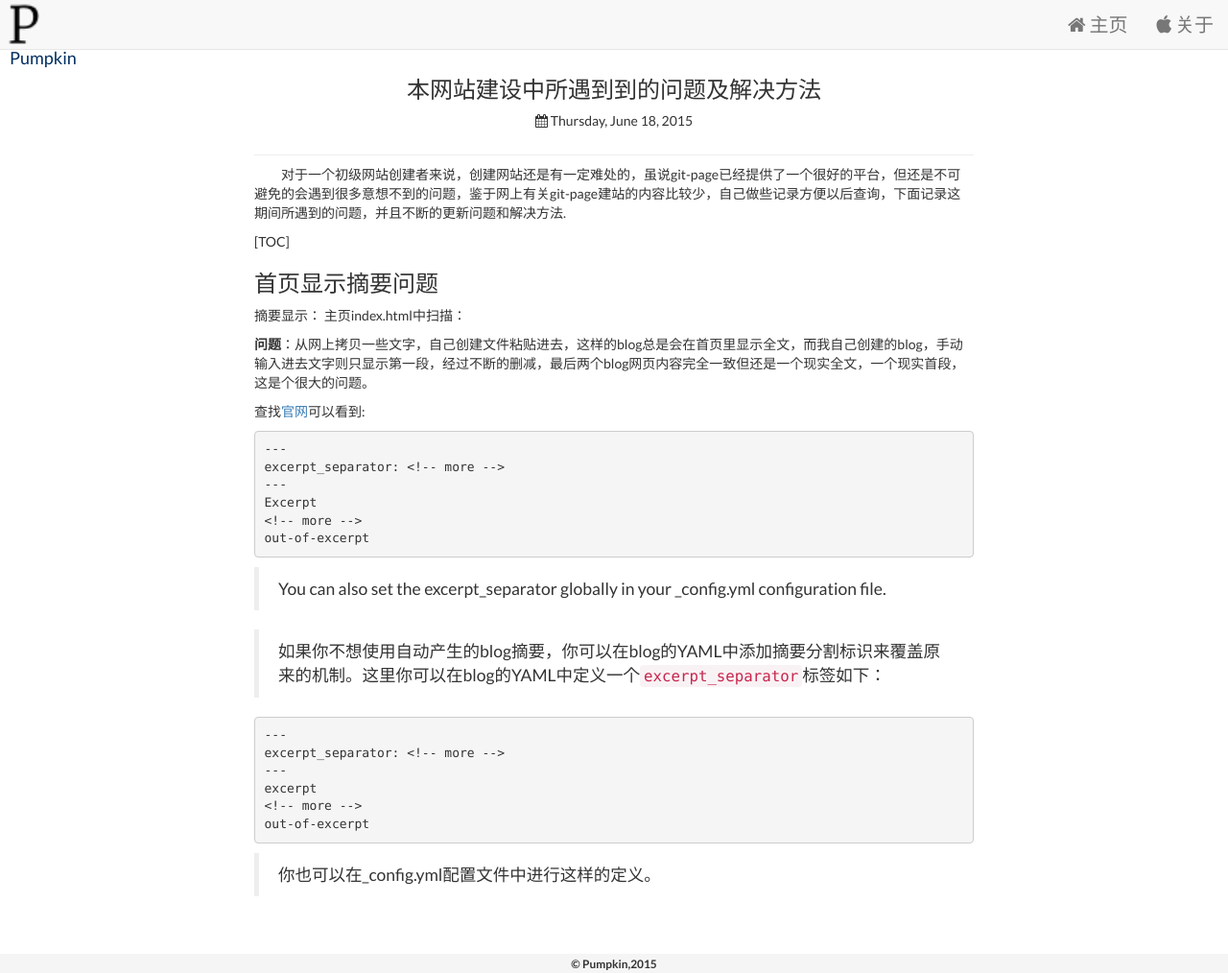
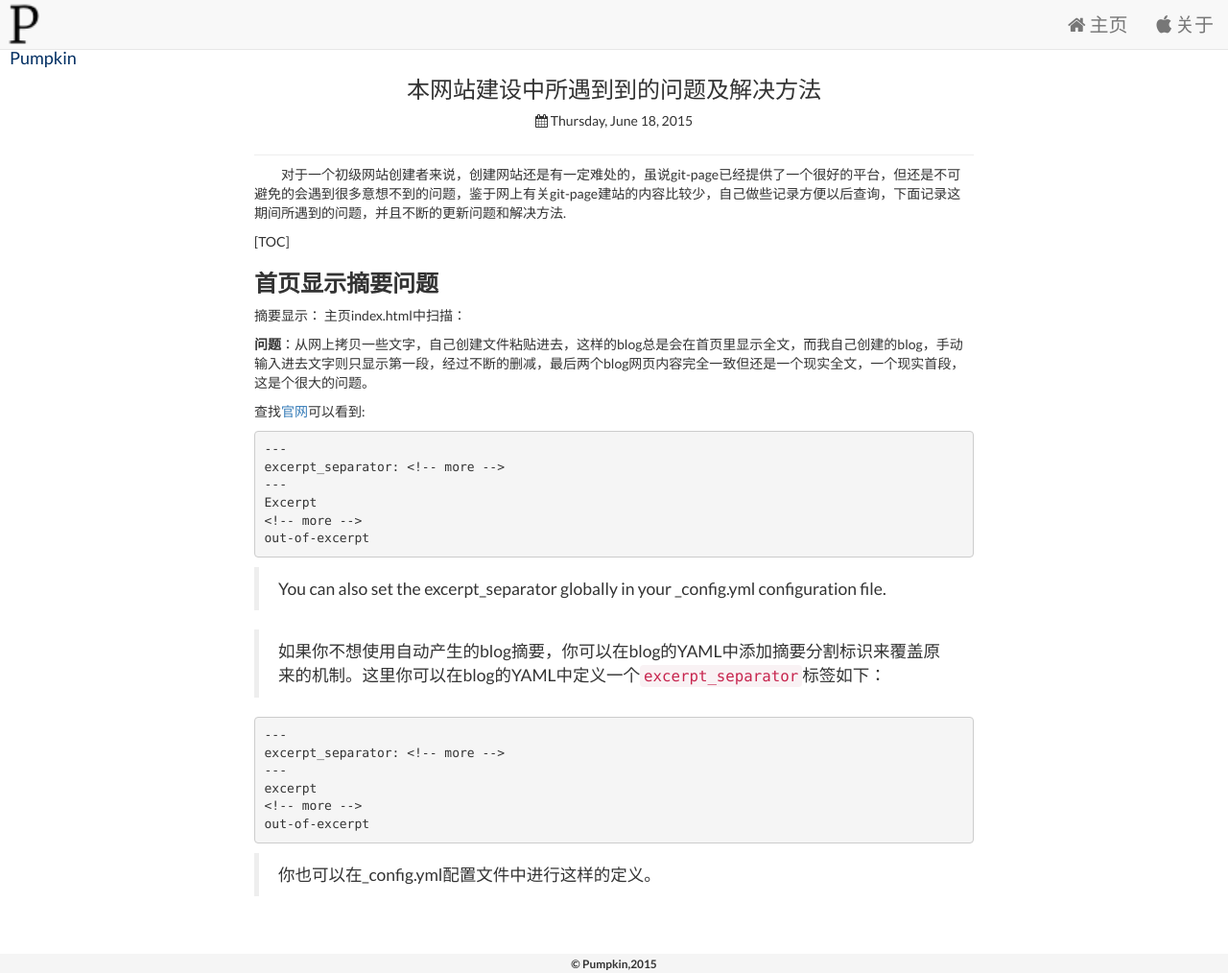
Before and after one commit to LarryBrick/jekyll_demo, a Jekyll site: the page built from _posts/2015-06-18-git-page-issues.md, in a window 1280 px wide and 1014 px high. Shown: the whole window at 96% size. Built offline with Jekyll 4.4.1, drawn with Linux system fonts in a browser that asks for light colours; nearby versions of some CDN libraries.

```diff
--- a/_posts/2015-06-18-git-page-issues.md
+++ b/_posts/2015-06-18-git-page-issues.md
@@ -13,7 +13,7 @@
 <!-- more -->
 
 
-### 首页显示摘要问题
+### **首页显示摘要问题**
 
 摘要显示：
 主页index.html中扫描：
```
